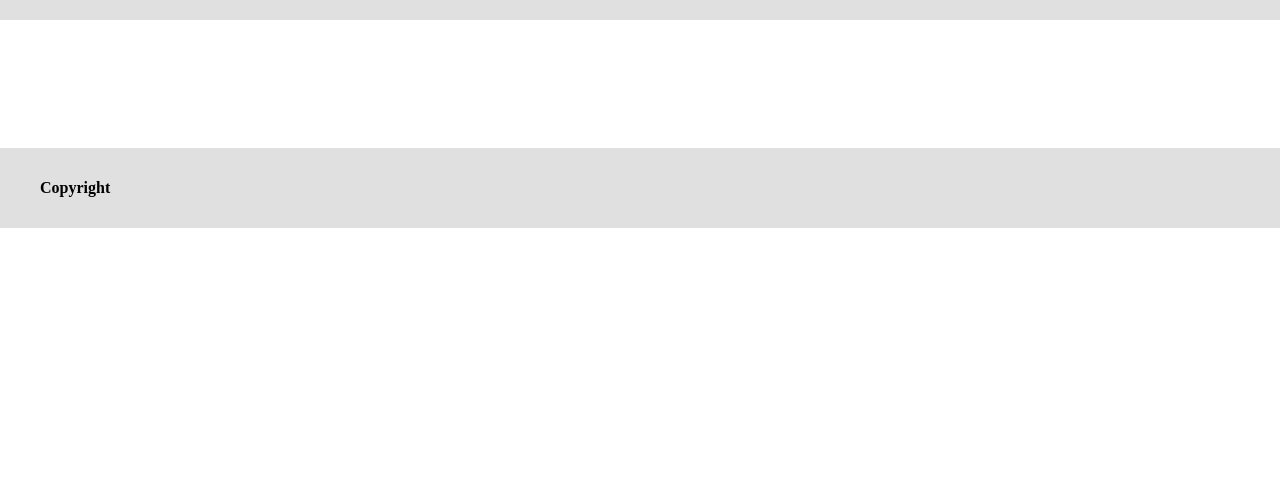
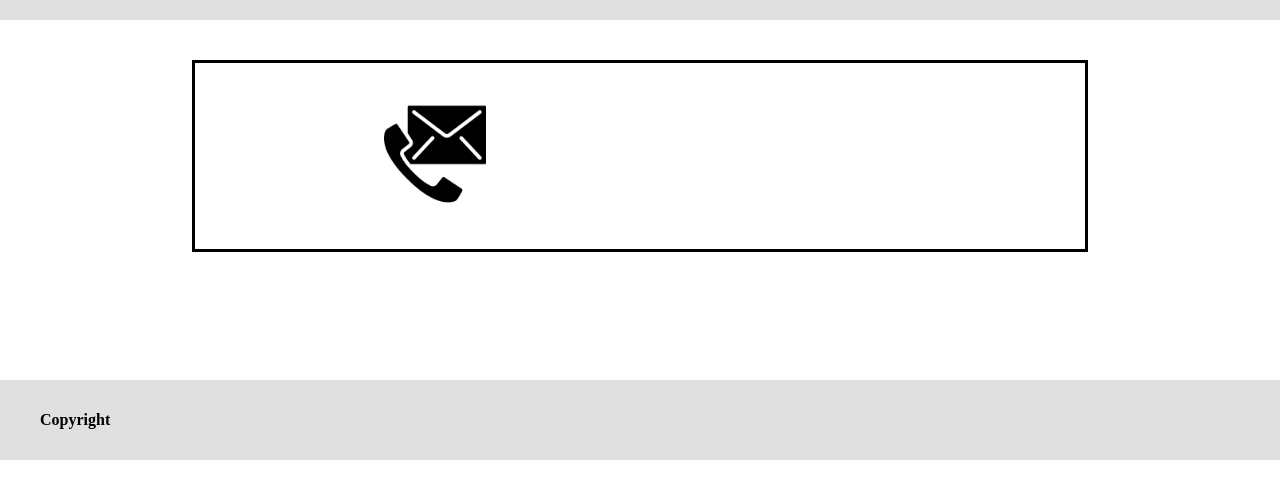
Before and after one commit to AnicetFantomas/Awesome_Books, a website with bundled scripts: page index.html in a window 1280 px wide. Both pictures are taken after a click on the link "Contact". Shown: the part 60-558 px from the top of the page. Built offline with nearby package versions, Linux system fonts and the light colour scheme.

Commit message:
Upcate html file

```diff
--- a/UiBook.js
+++ b/UiBook.js
@@ -28,7 +28,9 @@ class UiBook {
 
     const removeBtns = document.querySelectorAll('.removebtn');
 
+
     removeBtns.forEach((removeBtn) => removeBtn.addEventListener('click', (ev) => {
+
       this.removeBook(this.booksAdded[ev.target.id]);
     }));
 
--- a/index.html
+++ b/index.html
@@ -14,7 +14,7 @@
         <nav>
             <div class="logo">Awesome Books</div>
             <ul>
-                <li><a id="list" href="#list" class="nav-link"> List</a></li>
+                <li><a id="list" href="#list" class="nav-link"> List </a></li>
                 <li><a id="add-new" href="#add-new" class="nav-link">Add New</a></li>
                 <li><a id="contact" href="#contact" class="nav-link">Contact</a></li>
             </ul>
@@ -24,6 +24,7 @@
 
         <section id="book-list-content" class="wrapper">
             <h1>All awesome books</h1>
+            <img src="./images/books.png" alt="">
             <ul class="books">
 
             </ul>
@@ -32,6 +33,7 @@
         <section id="add-book" class="wrapper hidden">
             <form id="books-form">
                 <span id="message"></span>
+                <img src="./images/add.png" alt="">
                 <input type="text" name="title" id="title" placeholder="Title" required>
                 <input type="text" name="author" id="author" placeholder="Author" required>
                 <button type="submit">Add</button>
@@ -39,7 +41,12 @@
         </section>
 
         <section id="contact-us" class="wrapper hidden">
-            Contact us information goes here !!!
+            <div class="contact-content">
+                <img src="./images/contact.png" alt="">
+                <div class="contact-us">
+
+                </div>
+            </div>
         </section>
 
     </main>
--- a/main.js
+++ b/main.js
@@ -3,18 +3,16 @@ import UiBook from './UiBook.js';
 const titleInput = document.querySelector('#title');
 const AuthorInput = document.querySelector('#author');
 const getForm = document.querySelector('#books-form');
+
+//---- links for single page app -------------
+
 const listLink = document.querySelector('#list');
 const addNewLink = document.querySelector('#add-new');
 const contactUsLink = document.querySelector('#contact');
 const notificationMessage = document.querySelector('#message');
 const wrapperSections = document.querySelectorAll('.wrapper');
 
-class Book {
-  constructor(Author, Title) {
-    this.Author = Author;
-    this.Title = Title;
-  }
-}
+//--------- Single Page App function-------------------
 
 listLink.addEventListener('click', () => {
   wrapperSections.forEach((section) => {
@@ -38,13 +36,23 @@ addNewLink.addEventListener('click', () => {
 
 contactUsLink.addEventListener('click', () => {
   wrapperSections.forEach((section) => {
-    if (section.id !== 'contact') {
+    if (section.id !== 'contact-us') {
       section.classList.add('hidden');
     } else {
       section.classList.remove('hidden');
     }
   });
 });
+
+// --------------- Book list ----------------
+
+class Book {
+  constructor(Author, Title) {
+    this.Author = Author;
+    this.Title = Title;
+  }
+}
+
 
 const myUiBook = new UiBook();
 getForm.addEventListener('submit', (event) => {
--- a/style.css
+++ b/style.css
@@ -135,3 +135,12 @@ span {
   font-style: italic;
   display: flex;
 }
+
+#contact-us {
+  display: flex;
+  flex-direction: column;
+}
+
+#book-list-content img, #add-book img, #contact-us img {
+  width: 20%;
+}
```
Also changed, not shown: images/add.png (added), images/books.png (added), images/contact.png (added). Lines whose indentation alone changed are shown as unchanged.
